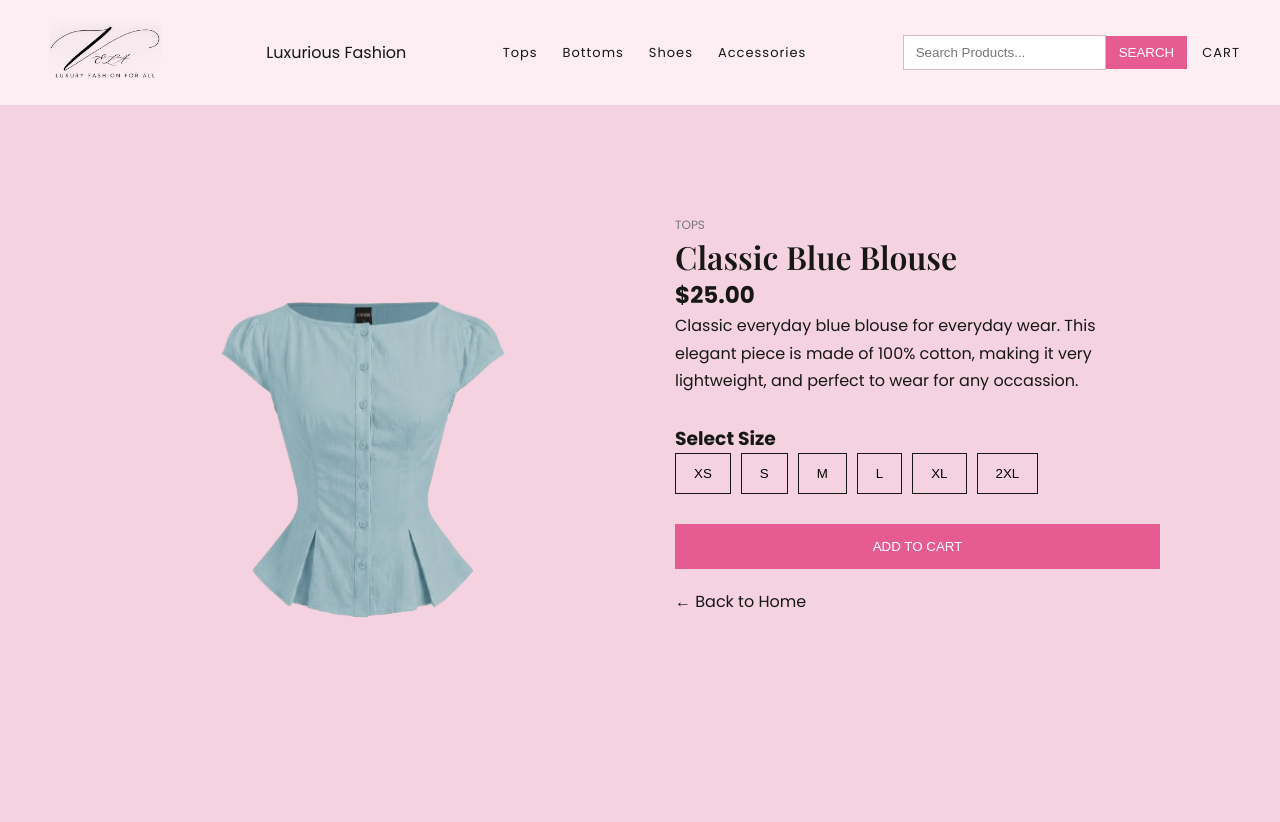
After one commit to natalievmedrano/Exam2ProjectRepo, a Node server app: page /product/tops-1 in a window 1280 px wide. The commit adds this page. Run offline with Node 20, Linux system fonts and the light colour scheme.

Commit message:
Updated Product info page for tops 1 and 2. Updated CSS file for buttons and sizes on productInfo, and changed file name.

```diff
--- a/public/css/style.css
+++ b/public/css/style.css
@@ -295,6 +295,92 @@ body {
     font-size: 11px;
 }
 
+/* PRODUCT DETAILS PAGE */
+
+.product-details {
+    display: grid;
+    grid-template-columns: 1fr 1fr;
+    gap: 50px;
+    max-width: 1100px;
+    margin: 60px auto;
+    padding: 20px;
+}
+
+.product-details-image img {
+    width: 100%;
+    height: 550px;
+    object-fit: contain;
+}
+
+.product-details-info {
+    padding: 30px 10px;
+}
+
+.product-details-info h1 {
+    font-family: 'Playfair Display', serif;
+    font-size: 32px;
+}
+
+.product-details-info h2 {
+    font-size: 23px;
+}
+
+.product-details-info p {
+    line-height: 1.7;
+}
+
+.size-selection {
+    margin: 30px 0;
+}
+
+.size-buttons {
+    display: flex;
+    gap: 10px;
+    flex-wrap: wrap;
+}
+
+.size-button {
+    padding: 12px 18px;
+    border: 1px solid #171717;
+    background: transparent;
+    cursor: pointer;
+}
+
+.size-button:hover,
+.size-button.selected {
+    background-color: #E65B91;
+    color: white;
+    border-color: #E65B91;
+}
+
+.add-to-cart {
+    display: block;
+    width: 100%;
+    padding: 15px;
+    background-color: #E65B91;
+    color: white;
+    border: none;
+    cursor: pointer;
+    margin-bottom: 20px;
+}
+
+.back-to-shop {
+    color: #171717;
+    text-decoration: none;
+}
+
+@media (max-width: 768px) {
+    .product-details {
+        grid-template-columns: 1fr;
+        gap: 15px;
+    }
+
+    .product-details-image img {
+        height: 350px;
+    }
+}
+
+
 /* MOBILE */
 
 @media (max-width: 768px) {
--- a/routes/index.js
+++ b/routes/index.js
@@ -8,7 +8,7 @@ const router = express.Router();
 // Website categories
 const siteCategories = ['tops', 'bottoms', 'shoes', 'accessories'];
 
-// Custom product names
+// custom product names
 const productNames = {
 
     //tops
@@ -37,14 +37,30 @@ const productNames = {
     'glasses.png': 'Stylish Sunglasses'
 };
 
-// Product collection
+//product information/details
+const productDetails = {
+    'tops-1': {
+        description: 'Classic everyday blue blouse for everyday wear. This elegant piece is made of 100% cotton, making it very lightweight, and perfect to wear for any occassion.',
+        price: 25.00,
+        sizes: ['XS', 'S', 'M','L', 'XL', '2XL']
+    },
+
+    'tops-2':{
+        description: 'Stylish long sleeve brown blouse. Made of 95% polyester, this beautiful blouse is perfect for nights out, classy dinners, or everyday wear.',
+        price: 35.00,
+        sizes: ['XS', 'S', 'M','L', 'XL', '2XL']
+    }
+}
+
+
+//collection
 const products = [];
 
 siteCategories.forEach(category => {
     const folderPath = path.join(__dirname, '../public/images', category);
 
     if (fs.existsSync(folderPath)) {
-        const productImg = fs.readdirSync(folderPath);
+        const productImg = fs.readdirSync(folderPath).sort();
 
         productImg.forEach((image, index) => {
             products.push({
@@ -56,18 +72,21 @@ siteCategories.forEach(category => {
                     .replace(/\b\w/g, letter => letter.toUpperCase()),
 
                 category: category,
-                image: `${category}/${image}`
+                image: `${category}/${image}`,
+                description: productDetails[`${category}-${index + 1}`]?.description || 'A beautiful addition to your wardrobe.',
+                price: productDetails[`${category}-${index + 1}`]?.price || 19.99,
+                sizes: productDetails[`${category}-${index + 1}`]?.sizes || ['One Size']
             });
         });
     }
 });
 
-// For the homepage
+// homepage
 router.get('/', (req, res) => {
     res.render('pages/home');
 });
 
-// For the shop page
+// shop page
 router.get('/shop', (req, res) => {
     const category = req.query.category;
 
@@ -85,4 +104,17 @@ router.get('/shop', (req, res) => {
     });
 });
 
+// product page
+router.get('/product/:id', (req, res) => {
+    const product = products.find(p => p.id === req.params.id);
+
+    if (!product) {
+        return res.status(404).send('Product not found');
+    }
+
+    res.render('pages/productInfo', {
+        product: product
+    });
+});
+
 module.exports = router;
--- /dev/null
+++ b/views/pages/productInfo.ejs
@@ -0,0 +1,71 @@
+
+<!DOCTYPE html>
+<html lang="en">
+<head>
+    <meta charset="UTF-8">
+    <meta name="viewport" content="width=device-width, initial-scale=1.0">
+    <title><%= product.name %> | VELA</title>
+    <link rel="stylesheet" href="/css/style.css">
+</head>
+<body>
+
+    <%- include('../partials/header') %>
+
+    <main class="product-details">
+
+        <div class="product-details-image">
+            <img src="/images/<%= product.image %>" alt="<%= product.name %>">
+        </div>
+
+        <div class="product-details-info">
+
+            <p class="product-category">
+                <%= product.category %>
+            </p>
+
+            <h1><%= product.name %></h1>
+
+            <h2>$<%= product.price.toFixed(2) %></h2>
+
+            <p><%= product.description %></p>
+
+            <div class="size-selection">
+                <h3>Select Size</h3>
+
+                <div class="size-buttons">
+                    <% product.sizes.forEach(size => { %>
+                        <button type="button" class="size-button">
+                            <%= size %>
+                        </button>
+                    <% }); %>
+                </div>
+            </div>
+
+            <button type="button" class="add-to-cart">
+                ADD TO CART
+            </button>
+
+            <a href="/" class="back-to-shop">
+                ← Back to Home
+            </a>
+
+        </div>
+
+    </main>
+
+    <%- include('../partials/footer') %>
+
+<script>
+    const sizeButtons = document.querySelectorAll('.size-button');
+
+    sizeButtons.forEach(button => {
+        button.addEventListener('click', () => {
+            sizeButtons.forEach(btn => btn.classList.remove('selected'));
+            button.classList.add('selected');
+        });
+    });
+</script>
+
+
+</body>
+</html>
```
Also changed, not shown: views/pages/productInfo.js (deleted).
